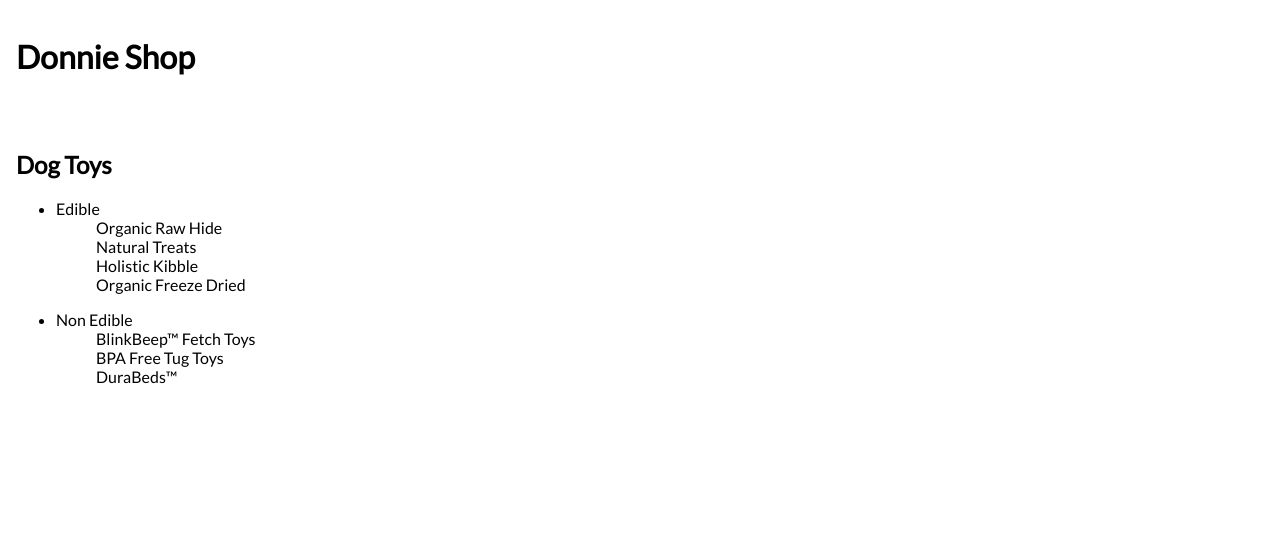
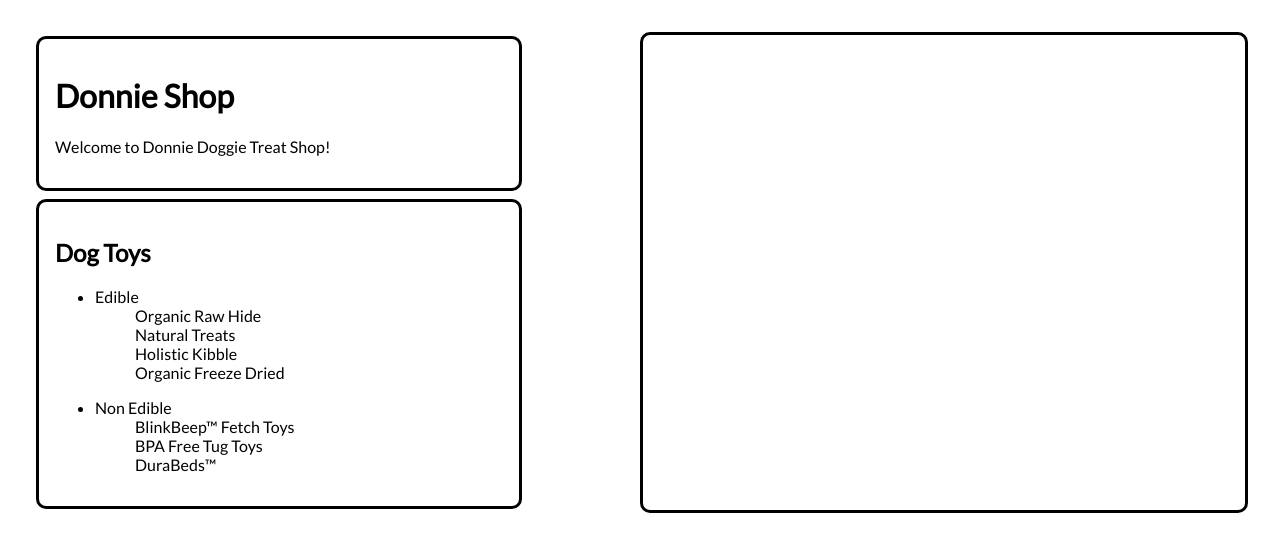
Before and after one commit to NickGatti/flexshop-parttime-galv, a plain HTML site: page index.html in a window 1280 px wide. Drawn offline with Linux system fonts and the light colour scheme.

Commit message:
more pretty

```diff
--- a/index.html
+++ b/index.html
@@ -9,8 +9,9 @@
 
         <div class='wrapper'>
             <div class='innerWrapperDiv'>
-                <div class='outerDiv'>
+                <div class='outerDiv' id='donnieShop'>
                     <h1>Donnie Shop</h1>
+                    <p>Welcome to Donnie Doggie Treat Shop!</p>
                 </div>
                 <div id='shop' class='outerDiv'>
                     <div>
--- a/style.css
+++ b/style.css
@@ -8,17 +8,42 @@ body {
     display: flex;
     flex-flow: row wrap;
     justify-content: center;
-    align-items: center;
-    align-content: center;
+    align-items: stretch;
+    align-content: stretch;
+    margin: 2em;
 }
 
 #shop {
     cursor: pointer;
     user-select: none;
+    border: 3px solid black;
+    border-radius: 10px;
+    box-sizing: border-box;
+    width: 80%;
+    height: auto;
 }
 
 .clickable:hover {
     color: orange;
+}
+
+#donnieSHop {
+    border: 3px solid black;
+    border-radius: 10px;
+    box-sizing: border-box;
+    width: 80%;
+    height: auto;
+}
+
+#storeContent {
+    align-items: center;
+    justify-content: center;
+    border: 3px solid black;
+    border-radius: 10px;
+    width: 50%;
+    height: auto;
+    box-sizing: border-box;
+    padding: 1rem;
 }
 
 .innerWrapperDiv {
@@ -35,7 +60,8 @@ body {
     width: 100%;
     min-height: 20%;
     height: auto;
-    margin: 1em;
+    padding: 1rem;
+    margin: 0.25rem;
 }
 
 img {
```
